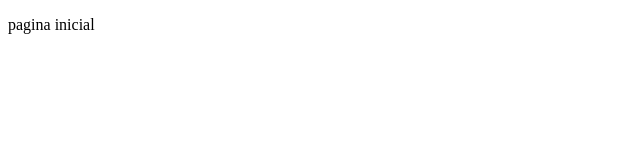
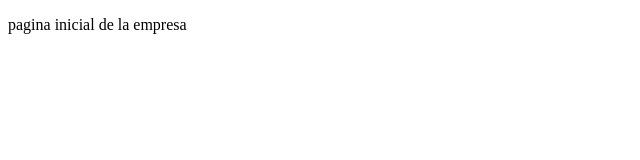
Before and after one commit to jkjelectronics/pagina_principal1, a plain HTML site: page index.html in a window 1280 px wide. Shown: the whole page, without its empty margins (0-640 px from the left). Drawn offline with Linux system fonts and the light colour scheme.

Commit message:
tercer commit

```diff
--- a/index.html
+++ b/index.html
@@ -5,6 +5,6 @@
     <title>github client </title>
   </head>
   <body>
-    <p>pagina inicial </p>
+    <p>pagina inicial de la empresa </p>
   </body>
 </html>
```
